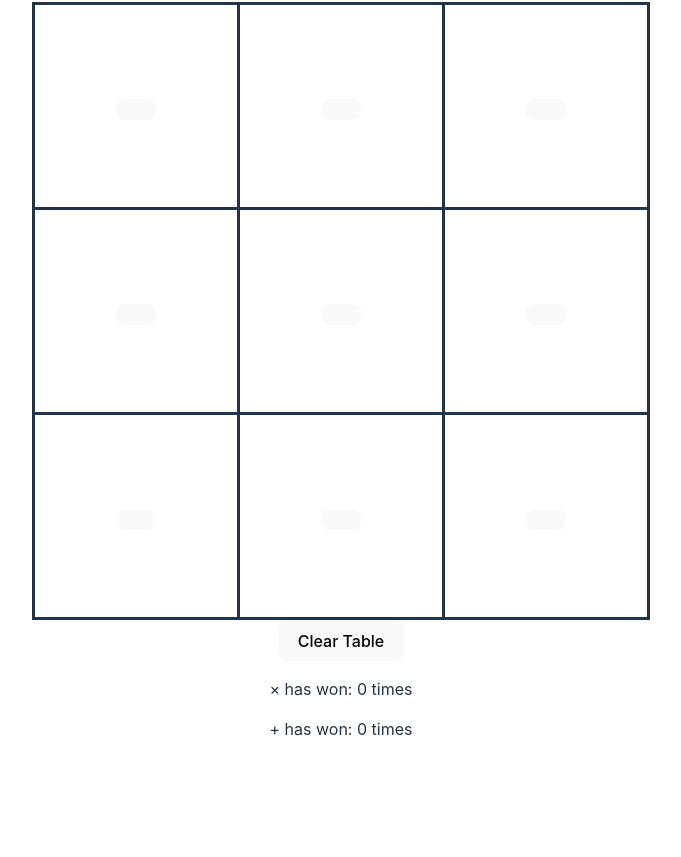
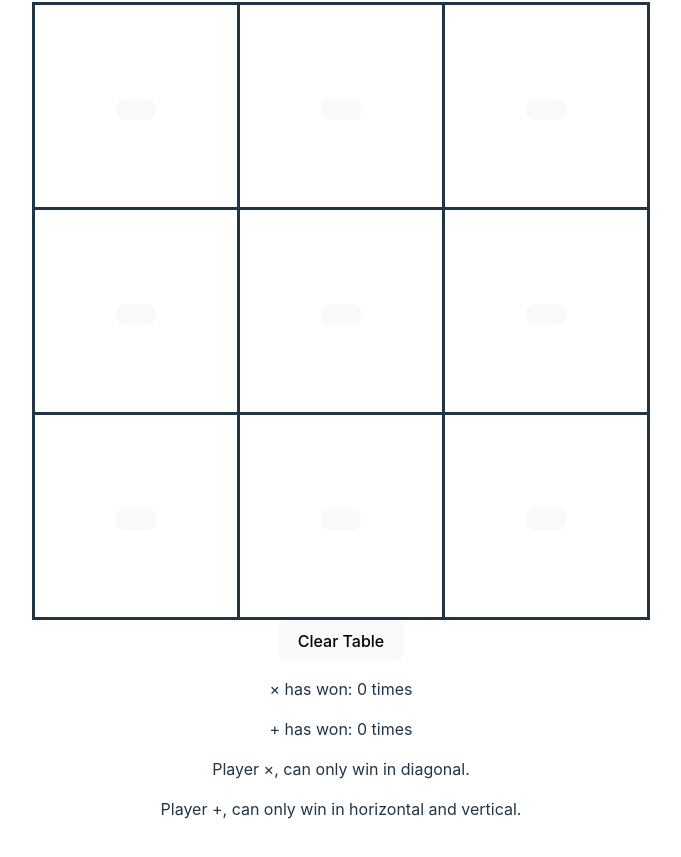
Before and after one commit to Ailta/pishquarks-Noughts-and-crosses-, a Svelte app: page / in a window 1280 px wide. Shown: the part 195-1052 px from the top of the page, without its empty margins (299-980 px from the left). Before the commit the page ends 984 px from the top, so only its background shows below. Built offline with nearby package versions, Linux system fonts and the light colour scheme.

Commit message:
Baguette

```diff
--- a/src/App.svelte
+++ b/src/App.svelte
@@ -14,6 +14,7 @@
 	function clearTable() {
 		tile = ['', '', '', '', '', '', '', '', ''];
 		plus = [0, 0, 0, 0, 0, 0, 0, 0, 0];
+		krizek = [0, 0, 0, 0, 0, 0, 0, 0, 0];
 	}
 
 	let playerOne = '×';
@@ -99,6 +100,8 @@
 <button type="button" on:click={() => clearTable()}>Clear Table</button>
 <p>{playerOne} has won: {playerOneWins} times</p>
 <p>{playerTwo} has won: {playerTwoWins} times</p>
+<p>Player {playerOne}, can only win in diagonal.</p>
+<p>Player {playerTwo}, can only win in horizontal and vertical.</p>
 </main>
 
 <style>
```
